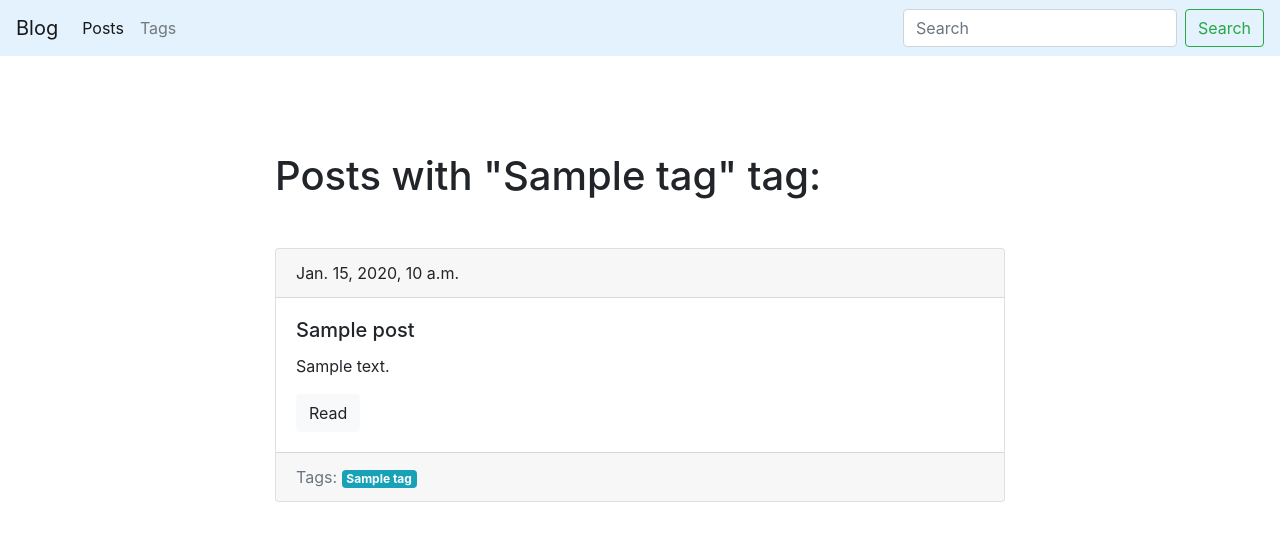
After one commit to MeHowMcNick/djangoBlogTutorial, a Django app: a page that uses blogengine/templates/base.html in a window 1280 px wide. The commit adds this page. Shown: the top 541 px of the page. Run offline with Django 3.2, Linux system fonts and the light colour scheme; tables that the repository leaves empty hold one stand-in row (values such as "Sample post"); some libraries are stand-ins or nearby versions.

Commit message:
Add Tag model, add generic views

```diff
--- a/blogengine/blog/models.py
+++ b/blogengine/blog/models.py
@@ -1,14 +1,27 @@
 from django.db import models
 from django.shortcuts import reverse
+
 
 class Post(models.Model):
     title = models.CharField(max_length=128, db_index=True)
     slug = models.SlugField(max_length=128, unique=True)
     body = models.TextField(blank=True)
     date_pub = models.DateTimeField(auto_now_add=True)
+    tags = models.ManyToManyField("Tag", blank=True, related_name="posts")
 
     def __str__(self):
         return self.title
 
     def get_absolute_url(self):
         return reverse("post_detail", kwargs={"slug": self.slug})
+
+
+class Tag(models.Model):
+    title = models.CharField(max_length=128)
+    slug = models.SlugField(max_length=128, unique=True)
+
+    def __str__(self):
+        return self.title
+
+    def get_absolute_url(self):
+        return reverse("tag_detail", kwargs={"slug": self.slug})
--- /dev/null
+++ b/blogengine/blog/templates/blog/includes/post_card_template.html
@@ -0,0 +1,16 @@
+<div class="card mb-4">
+    <div class="card-header">
+        {{ post.date_pub }}
+    </div>
+    <div class="card-body">
+        <h5 class="card-title">{{ post.title }}</h5>
+        <p class="card-text">{{ post.body|truncatewords:15 }}</p>
+        <a href="{{ post.get_absolute_url }}" class="btn btn-light"> Read </a>
+    </div>
+    <div class="card-footer text-muted">
+        Tags:
+        {% for tag in post.tags.all %}
+            <a href="{{ tag.get_absolute_url }}"> <span class="badge badge-info">{{ tag.title }}</span></a>
+        {% endfor %}
+    </div>
+</div>
--- /dev/null
+++ b/blogengine/blog/templates/blog/tag_detail.html
@@ -0,0 +1,16 @@
+{% extends "blog/base_blog.html" %}
+
+{% block title %}
+    "{{ tag.title }}" posts {{ block.super }}
+{% endblock %}
+
+{% block content %}
+    <h1 class="mt-5 mb-5">
+        Posts with "{{ tag.title }}" tag:
+    </h1>
+
+    {% for post in tag.posts.all %}
+        {% include "blog/includes/post_card_template.html" %}
+    {% endfor %}
+
+{% endblock content %}
--- a/blogengine/blog/urls.py
+++ b/blogengine/blog/urls.py
@@ -1,8 +1,10 @@
 from django.urls import path
-from .views import posts_list, post_detail
+from .views import *
 
 
 urlpatterns = [
     path('', posts_list, name="posts_list"),
-    path('post/<str:slug>/', post_detail, name="post_detail")
+    path('post/<str:slug>/', PostDetail.as_view(), name="post_detail"),
+    path('tags/', tags_list, name="tags_list"),
+    path('tag/<str:slug>/', TagDetail.as_view(), name="tag_detail"),
 ]
--- /dev/null
+++ b/blogengine/blog/utils.py
@@ -0,0 +1,11 @@
+from django.shortcuts import render, get_object_or_404
+from .models import *
+
+
+class DetailObjectMixin:
+    model = None
+    template = None
+
+    def get(self, request, slug):
+        obj = get_object_or_404(self.model, slug__iexact=slug)
+        return render(request, self.template, context={self.model.__name__.lower(): obj})
--- a/blogengine/blog/views.py
+++ b/blogengine/blog/views.py
@@ -1,15 +1,24 @@
 from django.shortcuts import render
 from django.http import HttpResponse
-from .models import Post
+from .models import Post, Tag
+from django.views.generic import View
+from .utils import DetailObjectMixin
 
 def posts_list(request):
     posts = Post.objects.all()
     return render(request, "blog/posts_list.html", context={"posts": posts})
 
 
-def post_detail(request, slug):
-    try:
-        post = Post.objects.get(slug__iexact=slug)
-        return render(request, "blog/post_detail.html", context={"post": post})
-    except:
-        return render(request, "blog/post_detail.html", context={"post": "This post does not exist."})
+def tags_list(request):
+    tags = Tag.objects.all()
+    return render(request, "blog/tags_list.html", context={"tags": tags})
+
+
+class PostDetail(DetailObjectMixin, View):
+    model = Post
+    template = "blog/post_detail.html"
+
+
+class TagDetail(DetailObjectMixin, View):
+    model = Tag
+    template = "blog/tag_detail.html"
--- a/blogengine/templates/base.html
+++ b/blogengine/templates/base.html
@@ -25,10 +25,10 @@
         <div class="collapse navbar-collapse" id="navbarSupportedContent">
             <ul class="navbar-nav mr-auto">
                 <li class="nav-item active">
-                    <a class="nav-link" href="{% url 'posts_list' %}"> Blog </a>
+                    <a class="nav-link" href="{% url 'posts_list' %}"> Posts </a>
                 </li>
                 <li class="nav-item">
-                    <a class="nav-link" href="#">Link</a>
+                    <a class="nav-link" href="{% url 'tags_list' %}"> Tags </a>
                 </li>
             </ul>
             <form class="form-inline my-2 my-lg-0">
@@ -40,7 +40,7 @@
 
     <div class="container mt-5">
         <div class="row">
-            <div class="col-6 offset-md-2">
+            <div class="col-8 offset-md-2">
                 {% block content %}
 
                 {% endblock %}
```
Also changed, not shown: blogengine/blog/templates/blog/posts_list.html (+1 -10 lines), blogengine/blog/templates/blog/tags_list.html (added, +16 -0 lines), README.md, blogengine/blog/migrations/0002_auto_20200413_1836.py (added).
